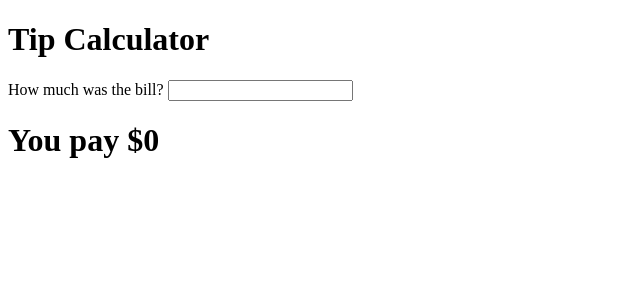
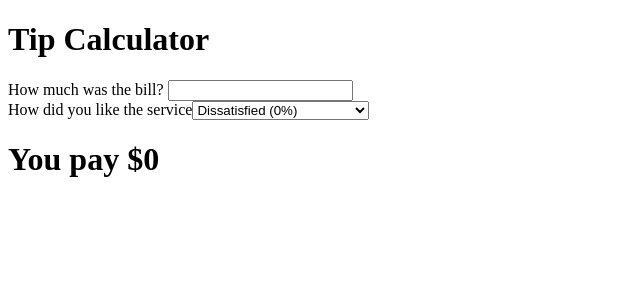
Before and after one commit to rishipgupta/tip-calculator, a React (Create React App) app: page / in a window 1280 px wide. Shown: the top 300 px of the page, without its empty margins (0-640 px from the left). Built offline with nearby package versions, Linux system fonts and the light colour scheme.

Commit message:
Create Select tag to give first opinion about food

```diff
--- a/src/App.js
+++ b/src/App.js
@@ -14,6 +14,14 @@
         <span>How much was the bill? </span> <input type="text" onChange={handleBillAmountChange} />
       </div>
       <div>
+        <span>How did you like the service</span><select>
+          <option value={0}>Dissatisfied (0%)</option>
+          <option value={5}>It was okay (5%)</option>
+          <option value={10}>It was good (10%)</option>
+          <option value={20}>Absolutely amazing (20%)</option>
+        </select>
+      </div>
+      <div>
         {/* Display */}
         <h1>You pay ${bill ? bill : 0}</h1>
       </div>
```
